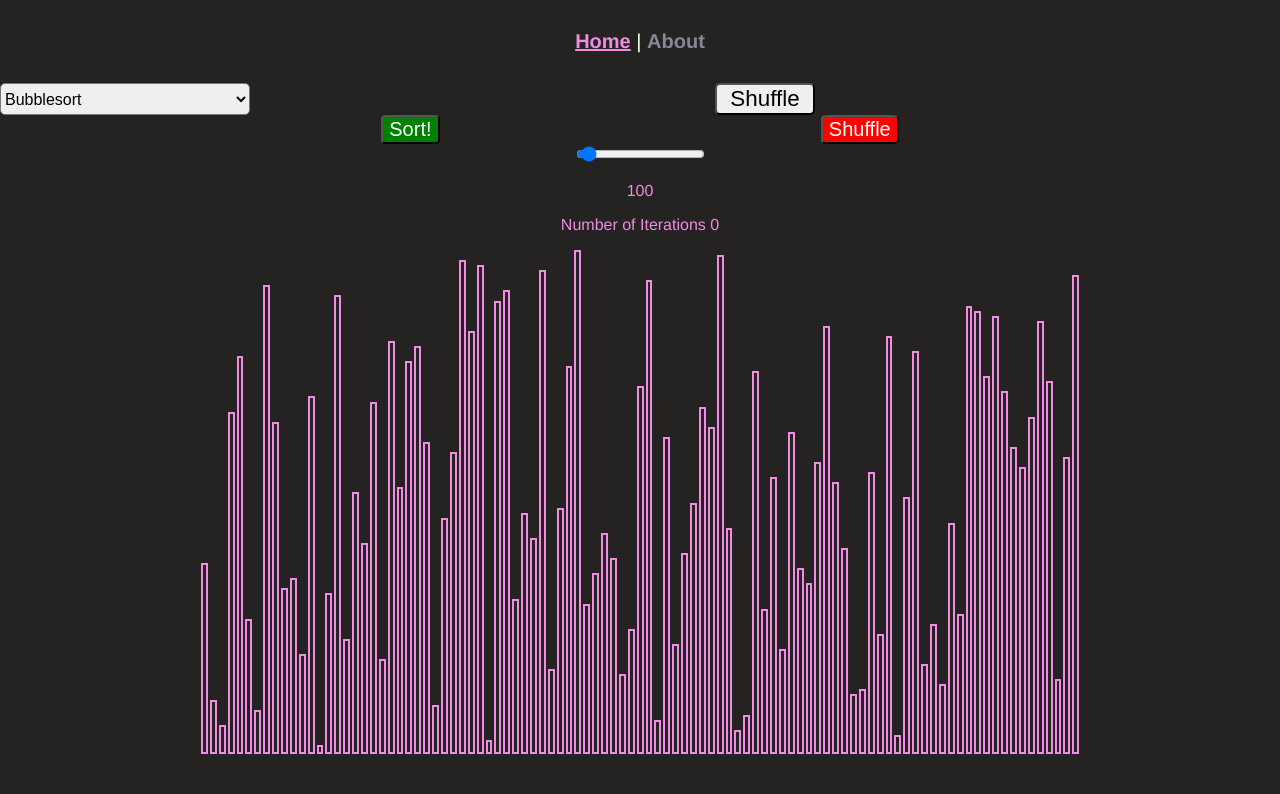
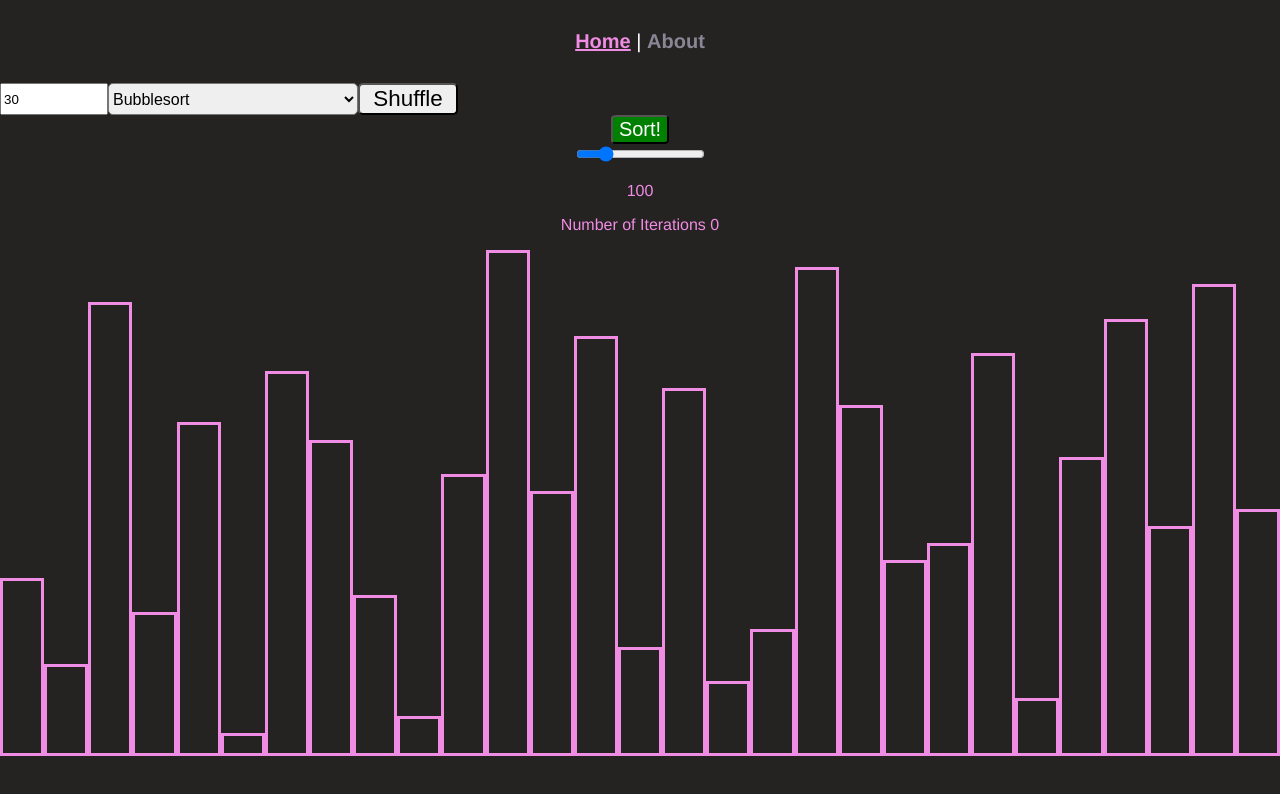
Before and after one commit to imhappyfor/Algorithm-Visualizer-VueJS, a Vue app: page / in a window 1280 px wide. Shown: the top 794 px of the page. Built offline with nearby package versions, Linux system fonts and the light colour scheme.

Commit message:
added input for arr size

```diff
--- a/src/components/BubbleSort.vue
+++ b/src/components/BubbleSort.vue
@@ -3,9 +3,9 @@
   <!-- <chart :arr="arr"/>   -->
   <div id="buttons">
     <button @click="bubbleSortMethod(arr)" id="sort"> Sort!</button>
-    <button @click="onClickButton()" id="shuffle">Shuffle</button>
+    <!-- <button @click="onClickButton()" id="shuffle">Shuffle</button> -->
   </div>
-  <input type="range" min="0" max="2000" value="100" v-model="speed" step="100">
+  <input type="range" min="0" max="500" value="100" v-model="speed" step="1">
   <p>{{speed}}</p>
   <p>Number of Iterations {{interations}}</p>
   <div id="chart" >
@@ -44,11 +44,11 @@ computed:{
 methods:{
       styleTheItem(item,arrLen){
         return {
-          'margin': '0 1px',
-          'width': (arrLen/100) + '%',
+          // 'margin': '0 1px',
+          'width': (100/arrLen) + '%',
           'height': (item/arrLen)*500 + 'px',
-          // 'background-color': '',
-          'border' : '2px solid #f08ce3'
+          // 'background-color': 'red',
+          'border' : (100/arrLen) + 'px solid #f08ce3'
           }
       },
       bubbleSortMethod(arr){
@@ -167,9 +167,12 @@ mounted(){
         background-color: darkred;
     }
   #chart  {
+    width: 100%;
     display: flex;
     justify-content:space-evenly;
     align-items: flex-end;
-    margin: 0px 200px 0px 200px
+    flex-grow: 1;
+    /* margin: 0px 200px 0px 200px; */
+
   }
 </style>
--- a/src/views/Home.vue
+++ b/src/views/Home.vue
@@ -1,6 +1,7 @@
 <template>
   <div>
-    <div style="display: grid;   grid-template-columns: auto auto; ">
+    <div style="display: flex; justify-content: left">
+    <input v-model.number.lazy="arraySize" type="number" style="width:100px" @change="arrayCreation(arraySize)"/>
     <select v-model="currentTab" style="font-size: 1em;width: 250px; margin-left: 0px; border-radius:5px ">
     <option disabled value="">Please select an algorithm</option>
     <option v-for="tab in tabs" :key='tab'>   {{tab}}   </option>
@@ -34,6 +35,7 @@ export default {
       arr : [],
       low : 0,
       high : 0,
+      arraySize: 30,
       currentTab: 'Bubblesort',
       tabs: ['Quicksort', 'Bubblesort'],
     }
@@ -48,17 +50,22 @@ export default {
         this.arr = values
         this.arr.sort(() => Math.random() - 0.5)
         // draw('myCanvas',this.arr)
-    }
-  },
-created(){
-    // Create array to pass to components
-    for(let i = 1; i < 100; i += 1){
+    },
+    arrayCreation(size){
+          // Create array to pass to components
+    this.arr = [];
+    for(let i = 1; i < size; i += 1){
         this.arr.push(i);
     }
     // Shuffle array
     this.arr.sort(() => Math.random() - 0.5)
     this.low = 0
     this.high = (this.arr.length) - 1
+},
+
+  },
+created(){
+    this.arrayCreation(this.arraySize)
 },
 mounted(){
   // draw('myCanvas',this.arr)
```
